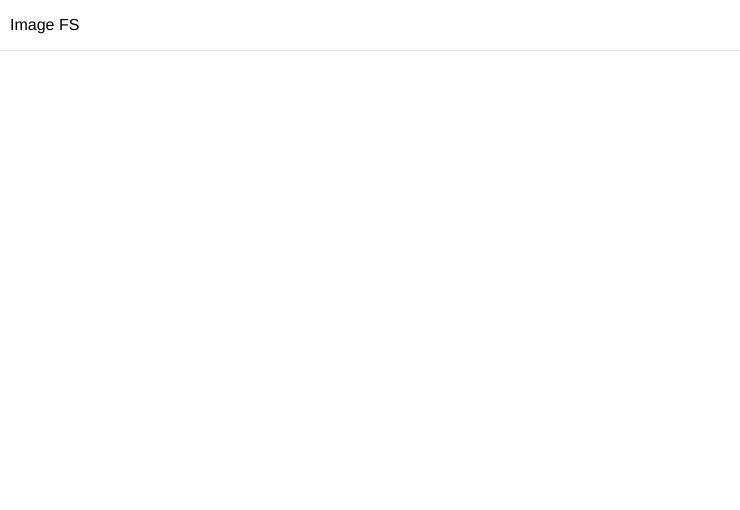
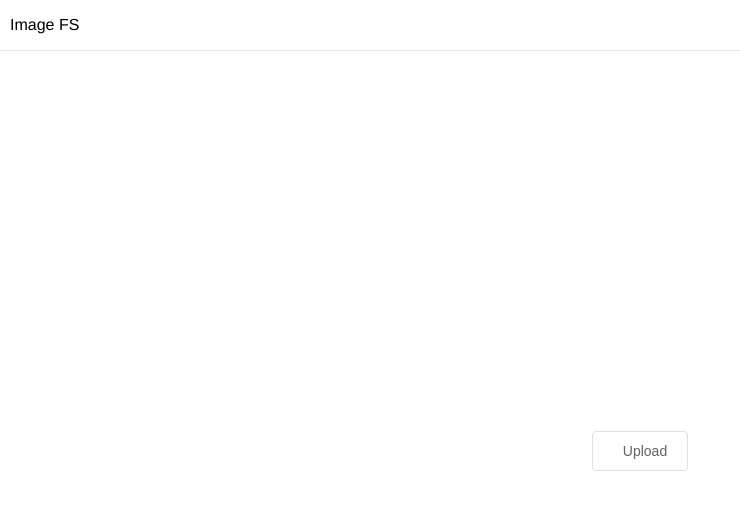
Before and after one commit to bluicezhen/ImageFSWeb, a Vue app: page / in a window 1280 px wide. Shown: the top 510 px of the page, without its empty margins (0-740 px from the left). Built offline with nearby package versions, Linux system fonts and the light colour scheme.

Commit message:
add a beatiful upload button.

```diff
--- a/package.json
+++ b/package.json
@@ -32,7 +32,9 @@
       "plugin:vue/essential",
       "eslint:recommended"
     ],
-    "rules": {},
+    "rules": {
+      "no-console": "off"
+    },
     "parserOptions": {
       "parser": "babel-eslint"
     }
--- a/src/App.vue
+++ b/src/App.vue
@@ -1,17 +1,26 @@
 <template>
   <div id="app">
+    <input id="id-upload" type="file" accept="image/*" v-on:change="clickUploadFile($event.target.files)"/>
     <TopBar/>
+    <Main/>
   </div>
 </template>
 
 <script>
-import TopBar from './components/TopBar.vue'
+import TopBar from './components/TopBar.vue';
+import Main from './components/Main.vue'
 
 export default {
   name: 'app',
-  components: {
-    TopBar
-  }
+  methods: {
+    clickUploadFile(fileList) {
+      if (fileList.length != 0) {
+        let file = fileList[0];
+        console.log(file);
+      }
+    }
+  },
+  components: { TopBar, Main }
 }
 </script>
 
@@ -21,6 +30,11 @@ body {
   padding: 0;
 }
 #app {
+  flex-direction: column;
   font-family: 'Avenir', Helvetica, Arial, sans-serif;
+  display: flex;
+}
+#id-upload {
+  display: none;
 }
 </style>
--- /dev/null
+++ b/src/components/Main.vue
@@ -0,0 +1,26 @@
+<template>
+  <div class="main">
+    <el-button v-on:click="buttonOnClick()">Upload</el-button>
+  </div>
+</template>
+
+<script>
+export default {
+  name: "Mian",
+  methods: {
+    buttonOnClick: function() {
+      document.getElementById('id-upload').click()
+    }
+  }
+};
+</script>
+
+<style>
+.main {
+  align-items: center;
+  justify-content: center;
+  display: flex;
+  flex-grow: 1;
+  height: 100vh;
+}
+</style>
```
